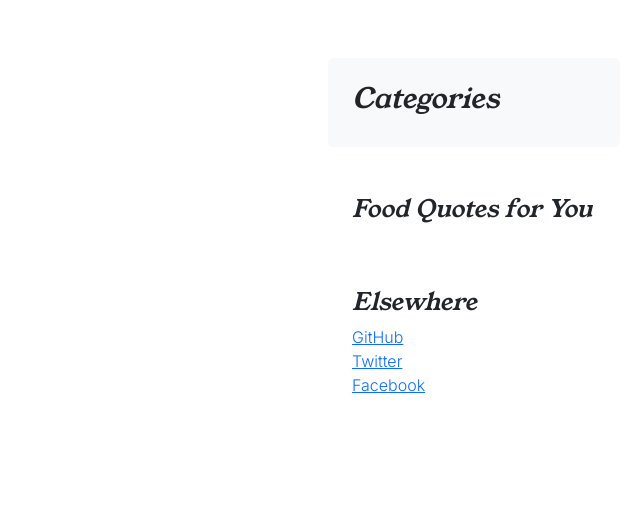
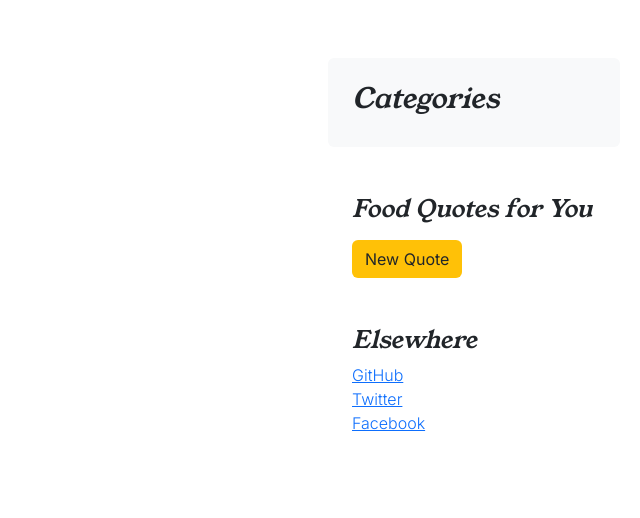
Before and after one commit to Belan-Mihail/cooking-blog, a Django app: page / in a window 1280 px wide. Shown: the part 290-808 px from the top of the page, without its empty margins (640-1280 px from the left). Run offline with Django 3.2, Linux system fonts and the light colour scheme; data that the repository does not hold is empty; some libraries are stand-ins or nearby versions.

Commit message:
Add click function to display new quotes when has  new quotes button clicked

```diff
--- a/static/js/myscript.js
+++ b/static/js/myscript.js
@@ -31,3 +31,19 @@ if ($('#quote').length > 0){
         }
     })
 }
+
+$('#quote-btn').click(function() {
+	$.ajax({
+        method: 'GET',
+        url: 'https://api.api-ninjas.com/v1/quotes?category=' + category,
+        headers: { 'X-Api-Key': 'eNB8L18RTwR2FWqjPxFP9Q==swzK4Ndsww2aGENA'},
+        contentType: 'application/json',
+        success: function(result) {
+            console.log(result[0].quote);
+            $('#quote').html(result[0].quote);
+        },
+        error: function ajaxError(jqXHR) {
+            console.error('Error: ', jqXHR.responseText);
+        }
+    })
+});
--- a/templates/index.html
+++ b/templates/index.html
@@ -62,6 +62,9 @@
                 <div class="quotes-wrapper">
                   <p class="quote" id="quote"></p>
                 </div>
+                <div class="mt-2">
+                    <button type="submit" class="btn" id="quote-btn">New Quote</button>
+                </div>
             </div>
 
             <div class="p-4">
```
